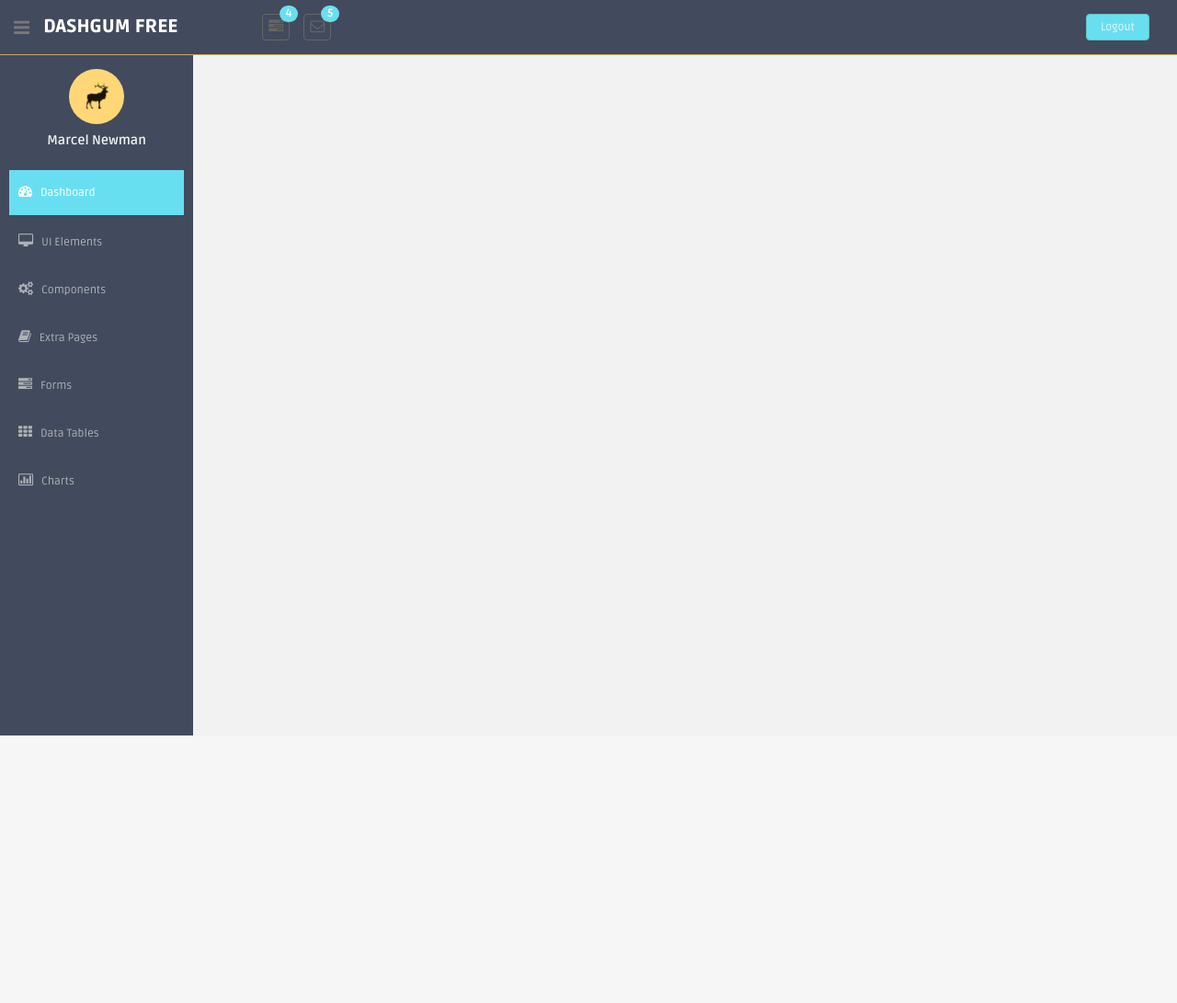
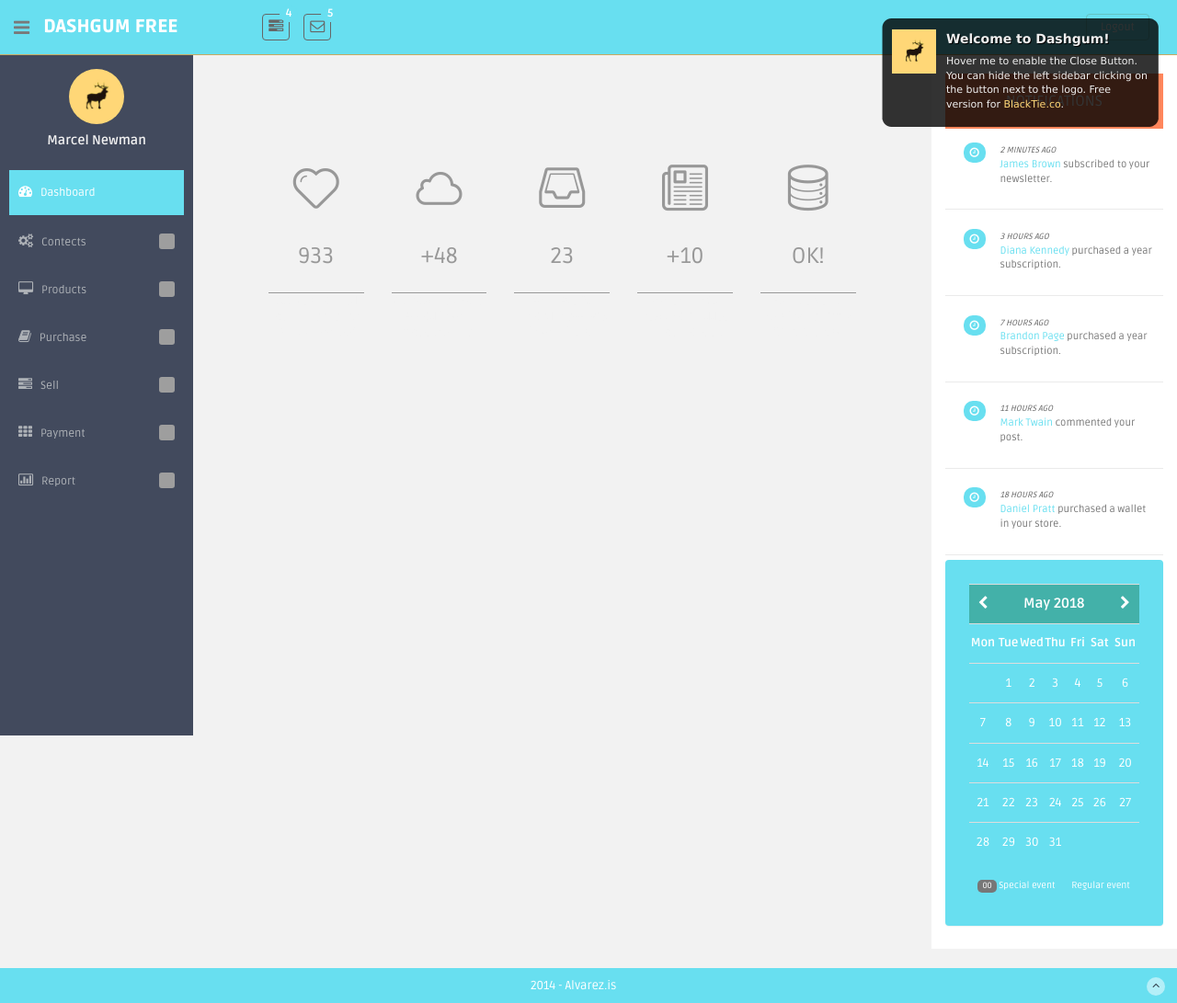
Before and after one commit to sadik061/inventory-student, a PHP site: page / in a window 1280 px wide. Shown: the whole page at 92% size. Before the commit the page ends 800 px from the top, so only its background shows below. Run offline with PHP 8.4, Linux system fonts and the light colour scheme; grey boxes are pictures that could not be loaded.

Commit message:
Products

```diff
--- a/Pages/index.php
+++ b/Pages/index.php
@@ -3,29 +3,128 @@
 <section id="container" >
     <?php include '../Templates/navbar.php' ?>
     <?php include '../Templates/sidebar.php' ?>
+    <section id="main-content">
+        <section class="wrapper">
 
-    <?php  if(!isset($_SESSION))
-    {
-        session_start();
-    }?>
+            <div class="row">
+                <div class="col-lg-9 main-chart">
 
-    <?php
-    if(!isset($_SESSION['loggedIn']))   // Checking whether the session is already there or not if
-        // true then header redirect it to the home page directly
-    {
-        echo '<script type="text/javascript"> window.open("login.php","_self");</script>';            //  On Successful Login redirects to home.php
-        exit();
-        /* Redirect browser */
-    }
-    else
-    {
-        if($_SESSION['loggedIn']==false)
-        {
-            echo '<script type="text/javascript"> window.open("login.php","_self");</script>';            //  On Successful Login redirects to home.php
-            exit();
-        }
-    }
-    ?>
+                    <div class="row mtbox">
+                        <div class="col-md-2 col-sm-2 col-md-offset-1 box0">
+                            <div class="box1">
+                                <span class="li_heart"></span>
+                                <h3>933</h3>
+                            </div>
+                            <p>933 People liked your page the last 24hs. Whoohoo!</p>
+                        </div>
+                        <div class="col-md-2 col-sm-2 box0">
+                            <div class="box1">
+                                <span class="li_cloud"></span>
+                                <h3>+48</h3>
+                            </div>
+                            <p>48 New files were added in your cloud storage.</p>
+                        </div>
+                        <div class="col-md-2 col-sm-2 box0">
+                            <div class="box1">
+                                <span class="li_stack"></span>
+                                <h3>23</h3>
+                            </div>
+                            <p>You have 23 unread messages in your inbox.</p>
+                        </div>
+                        <div class="col-md-2 col-sm-2 box0">
+                            <div class="box1">
+                                <span class="li_news"></span>
+                                <h3>+10</h3>
+                            </div>
+                            <p>More than 10 news were added in your reader.</p>
+                        </div>
+                        <div class="col-md-2 col-sm-2 box0">
+                            <div class="box1">
+                                <span class="li_data"></span>
+                                <h3>OK!</h3>
+                            </div>
+                            <p>Your server is working perfectly. Relax & enjoy.</p>
+                        </div>
+                    </div>
+                </div>
+                <div class="col-lg-3 ds">
+                    <!--COMPLETED ACTIONS DONUTS CHART-->
+                    <h3>NOTIFICATIONS</h3>
+
+                    <!-- First Action -->
+                    <div class="desc">
+                        <div class="thumb">
+                            <span class="badge bg-theme"><i class="fa fa-clock-o"></i></span>
+                        </div>
+                        <div class="details">
+                            <p><muted>2 Minutes Ago</muted><br/>
+                                <a href="#">James Brown</a> subscribed to your newsletter.<br/>
+                            </p>
+                        </div>
+                    </div>
+                    <!-- Second Action -->
+                    <div class="desc">
+                        <div class="thumb">
+                            <span class="badge bg-theme"><i class="fa fa-clock-o"></i></span>
+                        </div>
+                        <div class="details">
+                            <p><muted>3 Hours Ago</muted><br/>
+                                <a href="#">Diana Kennedy</a> purchased a year subscription.<br/>
+                            </p>
+                        </div>
+                    </div>
+                    <!-- Third Action -->
+                    <div class="desc">
+                        <div class="thumb">
+                            <span class="badge bg-theme"><i class="fa fa-clock-o"></i></span>
+                        </div>
+                        <div class="details">
+                            <p><muted>7 Hours Ago</muted><br/>
+                                <a href="#">Brandon Page</a> purchased a year subscription.<br/>
+                            </p>
+                        </div>
+                    </div>
+                    <!-- Fourth Action -->
+                    <div class="desc">
+                        <div class="thumb">
+                            <span class="badge bg-theme"><i class="fa fa-clock-o"></i></span>
+                        </div>
+                        <div class="details">
+                            <p><muted>11 Hours Ago</muted><br/>
+                                <a href="#">Mark Twain</a> commented your post.<br/>
+                            </p>
+                        </div>
+                    </div>
+                    <!-- Fifth Action -->
+                    <div class="desc">
+                        <div class="thumb">
+                            <span class="badge bg-theme"><i class="fa fa-clock-o"></i></span>
+                        </div>
+                        <div class="details">
+                            <p><muted>18 Hours Ago</muted><br/>
+                                <a href="#">Daniel Pratt</a> purchased a wallet in your store.<br/>
+                            </p>
+                        </div>
+                    </div>
+
+
+                    <!-- CALENDAR-->
+                    <div id="calendar" class="mb">
+                        <div class="panel green-panel no-margin">
+                            <div class="panel-body">
+                                <div id="date-popover" class="popover top" style="cursor: pointer; disadding: block; margin-left: 33%; margin-top: -50px; width: 175px;">
+                                    <div class="arrow"></div>
+                                    <h3 class="popover-title" style="disadding: none;"></h3>
+                                    <div id="date-popover-content" class="popover-content"></div>
+                                </div>
+                                <div id="my-calendar"></div>
+                            </div>
+                        </div>
+                    </div><!-- / calendar -->
+
+                </div><!-- /col-lg-3 -->
+            </div>
+        </section>
 
 
 </section>
--- a/Templates/sidebar.php
+++ b/Templates/sidebar.php
@@ -3,43 +3,43 @@
         <!-- sidebar menu start-->
         <ul class="sidebar-menu" id="nav-accordion">
 
-            <p class="centered"><a href="profile.html"><img src="assets/img/ui-sam.jpg" class="img-circle" width="60"></a></p>
+            <p class="centered"><a href="profile.html"><img src="../assets/img/ui-sam.jpg" class="img-circle" width="60"></a></p>
             <h5 class="centered">Marcel Newman</h5>
 
             <li class="mt">
-                <a class="active" href="index.html">
+                <a class="active" href="index.php">
                     <i class="fa fa-dashboard"></i>
                     <span>Dashboard</span>
                 </a>
+            </li>
+            <li class="sub-menu">
+                <a href="javascript:;" >
+                    <i class="fa fa-cogs"></i>
+                    <span>Contects</span>
+                </a>
+                <ul class="sub">
+                    <li><a  href="calendar.html">Supplier</a></li>
+                    <li><a  href="gallery.html">Customer</a></li>
+                </ul>
             </li>
 
             <li class="sub-menu">
                 <a href="javascript:;" >
                     <i class="fa fa-desktop"></i>
-                    <span>UI Elements</span>
+                    <span>Products</span>
                 </a>
                 <ul class="sub">
-                    <li><a  href="general.html">General</a></li>
-                    <li><a  href="buttons.html">Buttons</a></li>
-                    <li><a  href="panels.html">Panels</a></li>
+                    <li><a  href="Addcategory.php">Category</a></li>
+                    <li><a  href="Addproduct.php">Add new product</a></li>
+                    <li><a  href="Showproduct.php">All products</a></li>
                 </ul>
             </li>
 
-            <li class="sub-menu">
-                <a href="javascript:;" >
-                    <i class="fa fa-cogs"></i>
-                    <span>Components</span>
-                </a>
-                <ul class="sub">
-                    <li><a  href="calendar.html">Calendar</a></li>
-                    <li><a  href="gallery.html">Gallery</a></li>
-                    <li><a  href="todo_list.html">Todo List</a></li>
-                </ul>
-            </li>
+
             <li class="sub-menu">
                 <a href="javascript:;" >
                     <i class="fa fa-book"></i>
-                    <span>Extra Pages</span>
+                    <span>Purchase</span>
                 </a>
                 <ul class="sub">
                     <li><a  href="blank.html">Blank Page</a></li>
@@ -50,7 +50,7 @@
             <li class="sub-menu">
                 <a href="javascript:;" >
                     <i class="fa fa-tasks"></i>
-                    <span>Forms</span>
+                    <span>Sell</span>
                 </a>
                 <ul class="sub">
                     <li><a  href="form_component.html">Form Components</a></li>
@@ -59,7 +59,7 @@
             <li class="sub-menu">
                 <a href="javascript:;" >
                     <i class="fa fa-th"></i>
-                    <span>Data Tables</span>
+                    <span>Payment</span>
                 </a>
                 <ul class="sub">
                     <li><a  href="basic_table.html">Basic Table</a></li>
@@ -69,7 +69,7 @@
             <li class="sub-menu">
                 <a href="javascript:;" >
                     <i class=" fa fa-bar-chart-o"></i>
-                    <span>Charts</span>
+                    <span>Report</span>
                 </a>
                 <ul class="sub">
                     <li><a  href="morris.html">Morris</a></li>
--- a/assets/css/style.css
+++ b/assets/css/style.css
@@ -2240,5 +2240,5 @@ label {
     min-height: 900px;
 }
 .black-bg{
-    background: #424a5d;
-}
+    background: #68dff0;
+}
```
Also changed, not shown: Pages/Addcategory.php (added, +229 -0 lines), Pages/Addproduct.php (added, +76 -0 lines), Pages/Showproduct.php (added, +99 -0 lines), Pages/layout.php (added, +16 -0 lines).
